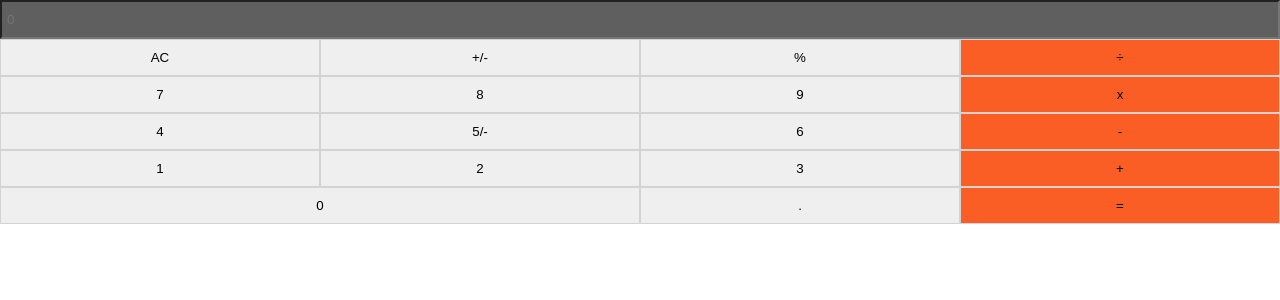
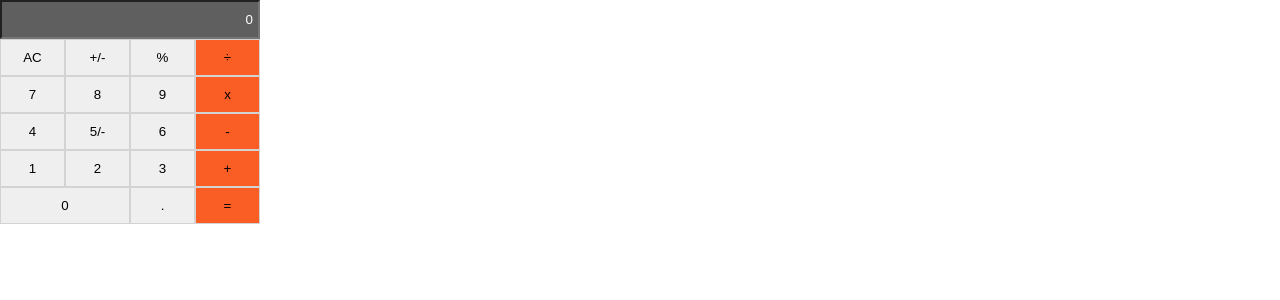
Before and after one commit to Gdiazdiaz/Math-magician-react, a React (Create React App) app: page / in a window 1280 px wide. Shown: the top 300 px of the page. Built offline with nearby package versions, Linux system fonts and the light colour scheme.

Commit message:
Add changes to fit desing

```diff
--- a/src/index.css
+++ b/src/index.css
@@ -6,12 +6,20 @@ body {
 .calculator-container {
   display: flex;
   flex-direction: column;
+  width: 260px;
 }
 
 .calc-input {
   background-color: #5f5f5f;
   padding: 10px 5px;
+  color: #fff;
+  text-align: right;
 }
+
+.calc-input::placeholder {
+    color: #fff;
+    text-align: end;
+  }
 
 .line {
   display: flex;
@@ -19,13 +27,13 @@ body {
 }
 
 .key {
-  width: 25%;
+  width: 65px;
   padding: 10px 0;
   border: solid 1px #d3d3d3;
 }
 
 .key-exception {
-  width: 50%;
+  width: 130px;
   border: solid 1px #d3d3d3;
 }
 
```
